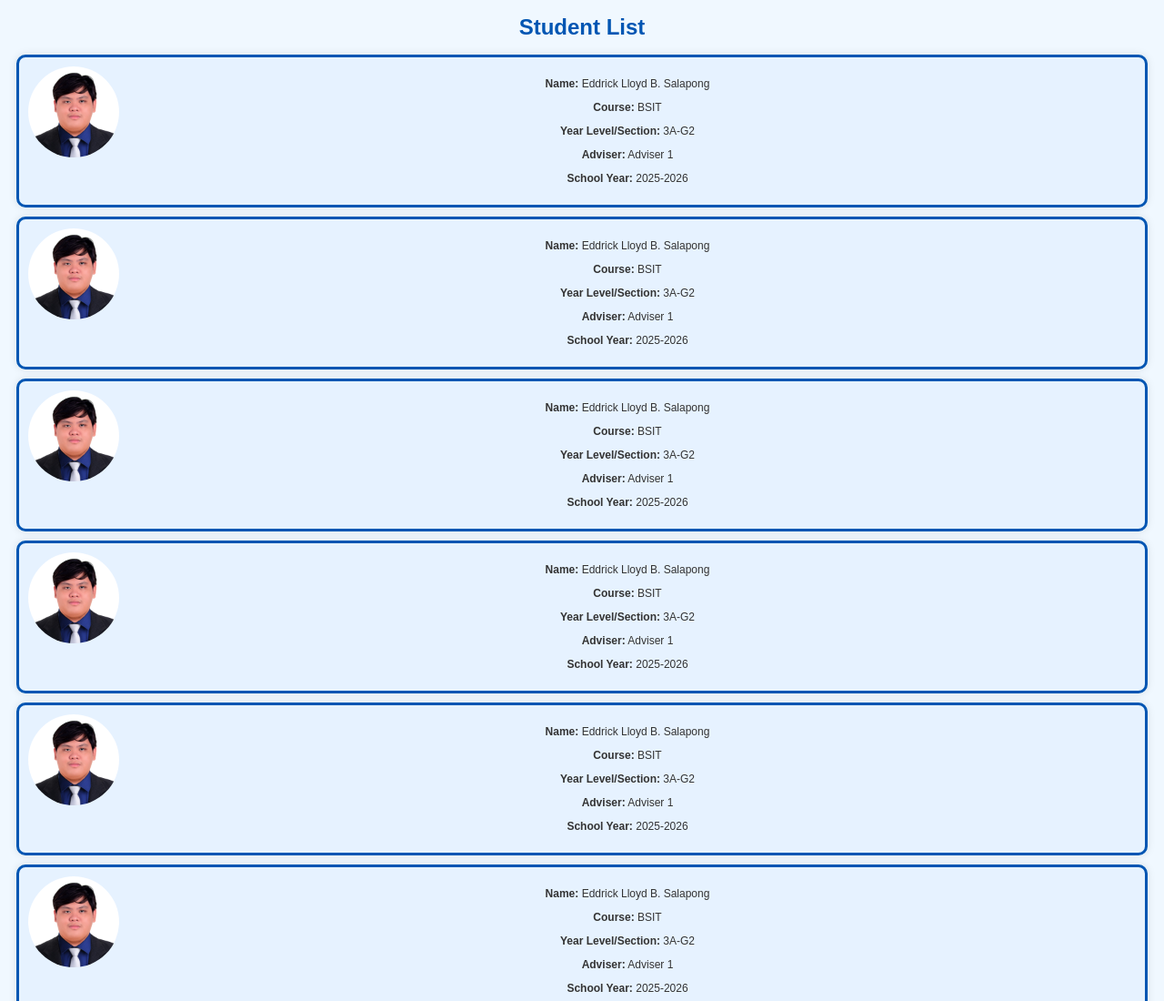
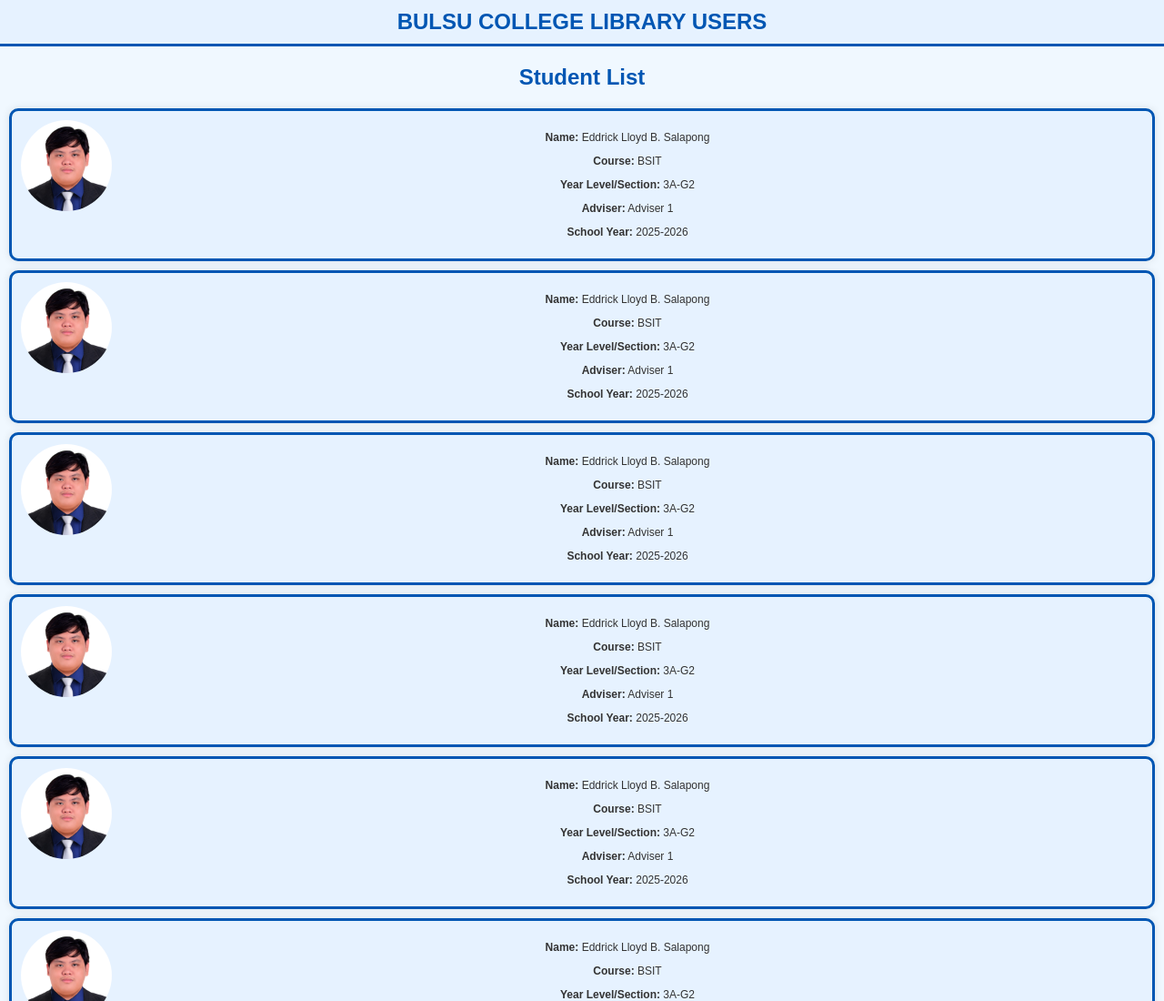
Before and after one commit to Haruhiko-bit/WST-EXAM2, a plain HTML site: page index.html in a window 1280 px wide. Shown: the top 1100 px of the page at 91% size. Drawn offline with Linux system fonts and the light colour scheme.

Commit message:
Update index.html

```diff
--- a/index.html
+++ b/index.html
@@ -10,10 +10,20 @@
             font-size: 12px;
             background-color: #f0f8ff;
             color: #333;
+            margin: 0;
+            padding: 0;
         }
-        h1 {
+        h1, h2 {
             text-align: center;
             color: #0056b3;
+            margin: 20px 0;
+        }
+        h2 {
+            font-size: 2em;
+            margin-top: 0;
+            padding: 10px;
+            background-color: #e6f2ff;
+            border-bottom: 3px solid #0056b3;
         }
         .student {
             border: 3px solid #0056b3;
@@ -51,6 +61,7 @@
     </style>
 </head>
 <body>
+    <h2>BULSU COLLEGE LIBRARY USERS</h2>
     <h1>Student List</h1>
     <div id="students"></div>
 
```
